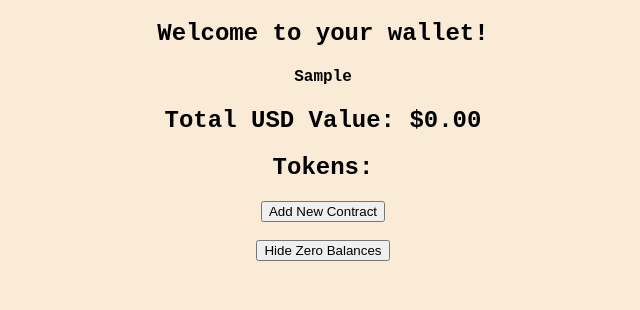
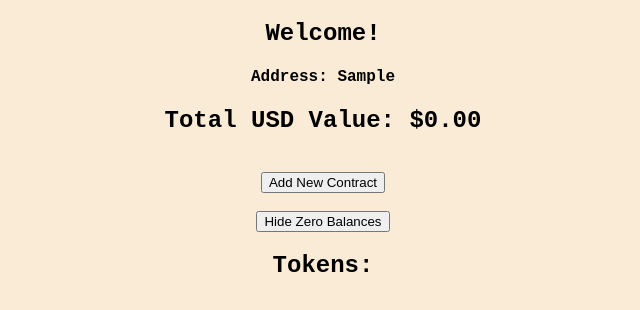
Before and after one commit to thetimmccarthy/eth-js, a React (Create React App) app in the folder frontend/: page / in a window 1280 px wide. Both pictures are taken after typing "Sample" into the empty fields and a click on the input "Submit". Shown: the top 310 px of the page, without its empty margins (317-957 px from the left). Built offline with nearby package versions, Linux system fonts and the light colour scheme; no server answers.

Commit message:
filter out duplicate contracts

```diff
--- a/frontend/src/components/Tokens.js
+++ b/frontend/src/components/Tokens.js
@@ -122,9 +122,15 @@ class Tokens extends Component {
         } else {
             address_bar = (
             <div>
-                <h2>Welcome to your wallet!</h2>
-                <h4>{this.state.userAddress}</h4>
+                <h2>Welcome!</h2>
+                <h4>Address: {this.state.userAddress}</h4>
                 <h2> Total USD Value: ${sum}</h2>
+                <br/>
+                <EnterToken postNewContract={this.postNewContract}/>
+                <br/>
+                <form onSubmit={this.onCheckBoxChange}>
+                    <input type="submit" name="hidezero" value={this.state.hideZeroBals ? "Unhide Zero Balances" : "Hide Zero Balances"}  />
+                </form>
                 <h2>Tokens: </h2>
                 {/* Below should probably be in seperate component 'AllTokens' that maps to SingleToken */}
                 {
@@ -137,11 +143,11 @@ class Tokens extends Component {
                     return <SingleToken name={token.name} symbol={token.symbol} balance={bal} usd={usd_price}/>
                 })}
 
-                <EnterToken postNewContract={this.postNewContract}/>
-                <br/>
-                <form onSubmit={this.onCheckBoxChange}>
+                {/* <EnterToken postNewContract={this.postNewContract}/>
+                <br/> */}
+                {/* <form onSubmit={this.onCheckBoxChange}>
                     <input type="submit" name="hidezero" value={this.state.hideZeroBals ? "Unhide Zero Balances" : "Hide Zero Balances"}  />
-                </form>
+                </form> */}
             </div>
             )
         }
```
Also changed, not shown: 1 other file (tests, documents, lock files or other folders).
